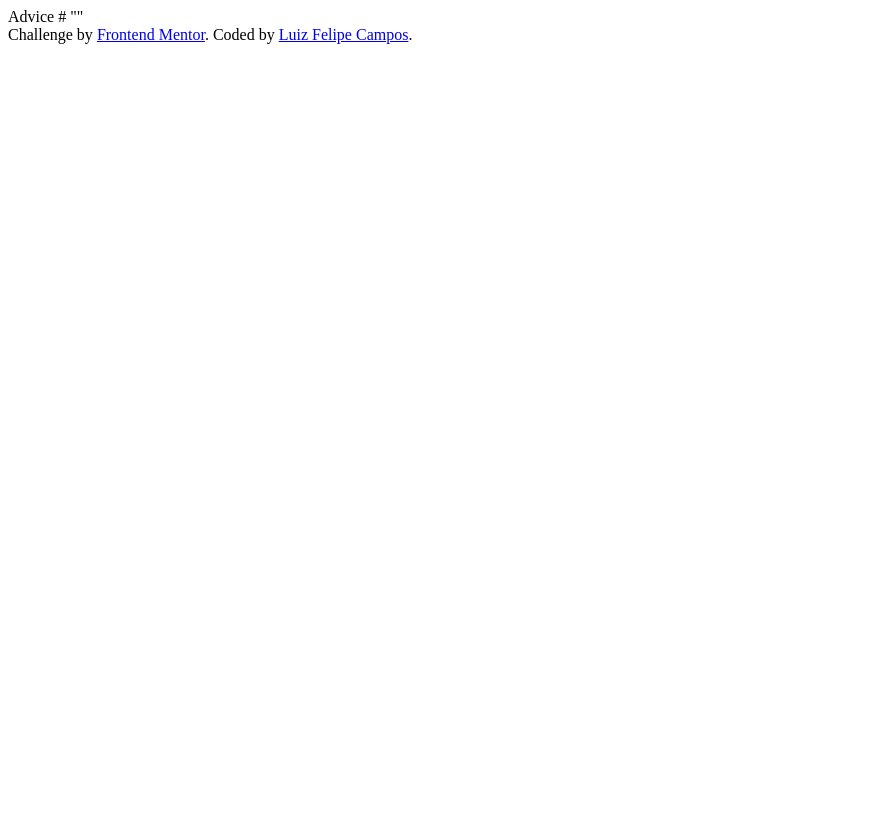
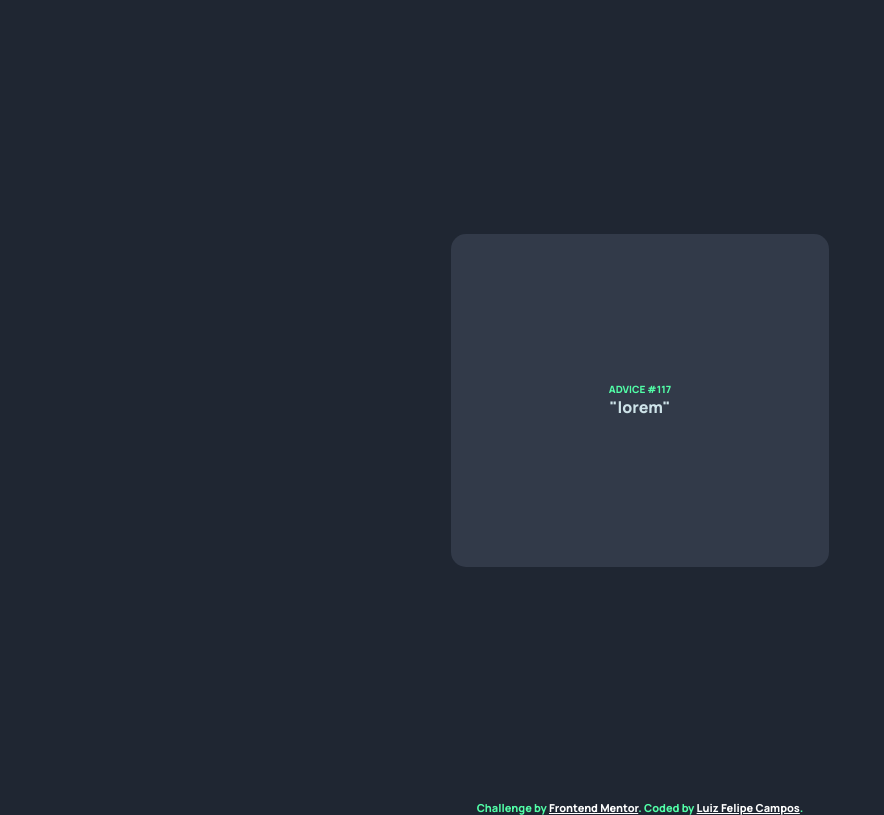
Before and after one commit to Luiz-FelipeC/Advice-generator-app, a plain HTML site: page index.html in a window 1280 px wide. Shown: the whole page, without its empty margins (0-884 px from the left). Drawn offline with Linux system fonts and the light colour scheme.

Commit message:
All Archives ready

```diff
--- a/index.html
+++ b/index.html
@@ -2,29 +2,40 @@
 <html lang="en">
 <head>
   <meta charset="UTF-8">
-  <meta name="viewport" content="width=device-width, initial-scale=1.0"> <!-- displays site properly based on user's device -->
+  <meta name="viewport" content="width=device-width, initial-scale=1.0">
+  <title>Advice generator app</title>
+  <link rel="icon" type="image/png" sizes="32x32" href="./images/favicon-32x32.png">
+  <link rel="stylesheet" href="./src/reset.css">
+  <link rel="stylesheet" href="./src/variables.css">
+  <link rel="stylesheet" href="./src/style.css">
 
-  <link rel="icon" type="image/png" sizes="32x32" href="./images/favicon-32x32.png">
+
   <link rel="preconnect" href="https://fonts.googleapis.com">
   <link rel="preconnect" href="https://fonts.gstatic.com" crossorigin>
   <link href="https://fonts.googleapis.com/css2?family=Manrope:wght@800&display=swap" rel="stylesheet">
-
-  <title>Advice generator app</title>
-
-  <!-- Feel free to remove these styles or customise in your own stylesheet 👍 -->
-  <style>
-
-  </style>
 </head>
 <body>
 
-  Advice #<!-- Advice ID goes here -->
+  <main>
+    <div class="card">
+      <h2 class="id-advice">ADVICE #117</h2>
+      <p class="advice">"lorem"</p>
+      <picture>
 
-  "<!-- Advice text goes here -->"
+      </picture>
+    </div>
 
-  <div class="attribution">
-    Challenge by <a href="https://www.frontendmentor.io?ref=challenge" target="_blank">Frontend Mentor</a>.
-    Coded by <a href="https://github.com/Luiz-FelipeC">Luiz Felipe Campos</a>.
-  </div>
+
+
+
+
+
+  </main>
+  <footer>
+    <div class="attribution">
+      Challenge by <a href="https://www.frontendmentor.io?ref=challenge" target="_blank">Frontend Mentor</a>.
+      Coded by <a href="https://github.com/Luiz-FelipeC">Luiz Felipe Campos</a>.
+    </div>
+  </footer>
 </body>
 </html>
--- a/src/reset.css
+++ b/src/reset.css
@@ -0,0 +1,4 @@
+* {
+    margin: 0;
+    padding: 0;
+}
--- a/src/style.css
+++ b/src/style.css
@@ -1,2 +1,35 @@
-.attribution { font-size: 11px; text-align: center; }
-.attribution a { color: hsl(228, 45%, 44%); }
+.attribution { font-size: 11px; text-align: center; color:  hsl(150, 100%, 66%); }
+.attribution a { color: hsl(0, 0%, 100%); }
+
+
+body {
+    background-color: var(--neutral-dark);
+    font-family: 'Manrope', sans-serif;
+}
+
+main {
+    display: flex;
+    align-items: center;
+    justify-content: center;
+    height: 100vh;
+}
+
+.card {
+   background-color: var(--neutral-medium);
+   width: 29.5%;
+   border-radius: 15px;
+   height: 333px;
+   display: flex;
+   flex-direction: column;
+   justify-content: center;
+   align-items: center;
+}
+
+.id-advice {
+    font-size: 10px;
+    color: var(--primary-light);
+}
+
+.advice {
+    color: var(--primary-soft);
+}
--- a/src/variables.css
+++ b/src/variables.css
@@ -0,0 +1,8 @@
+:root {
+    --primary-soft: hsl(193, 38%, 86%);
+    --primary-light: hsl(150, 100%, 66%);
+
+    --neutral-medium: hsl(217, 19%, 24%);
+    --neutral-dark: hsl(218, 23%, 16%);
+    --neutral-soft: hsl(217, 19%, 38%);
+}
```
Also changed, not shown: 1 other file.
